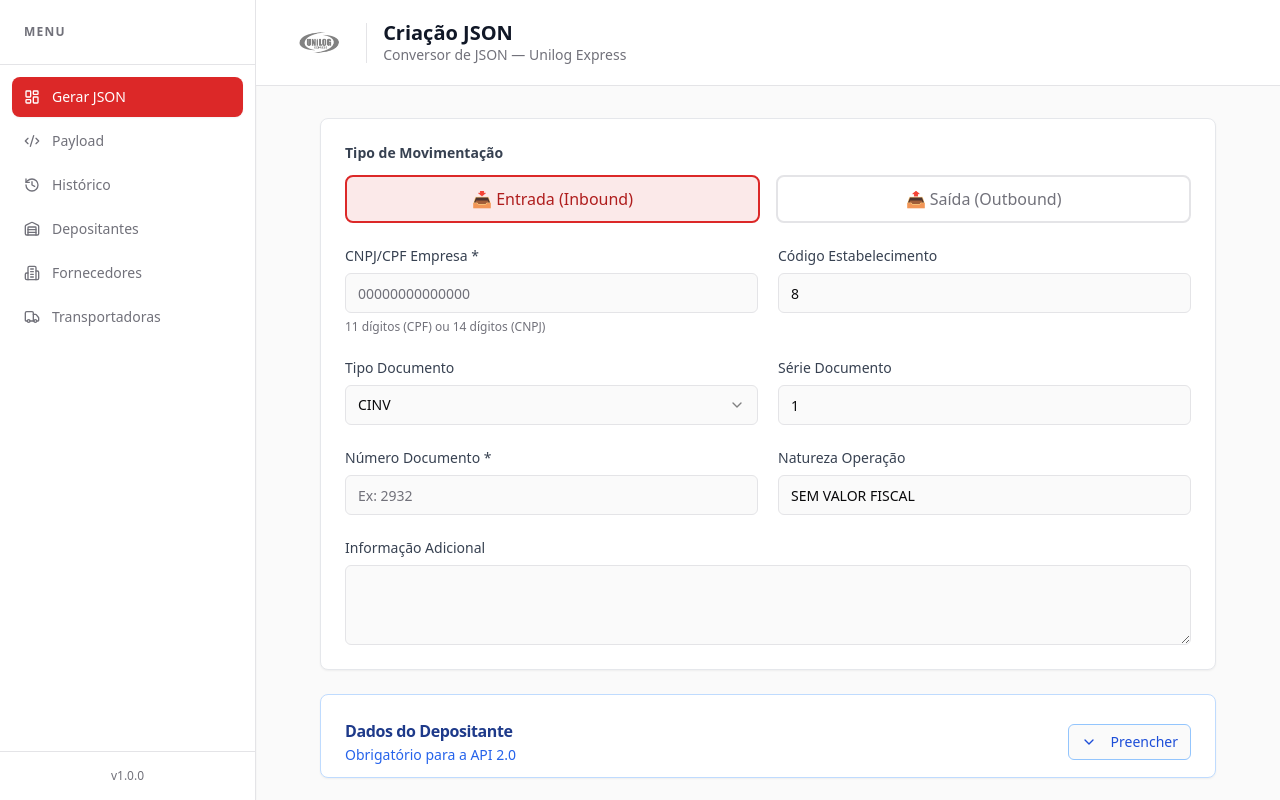
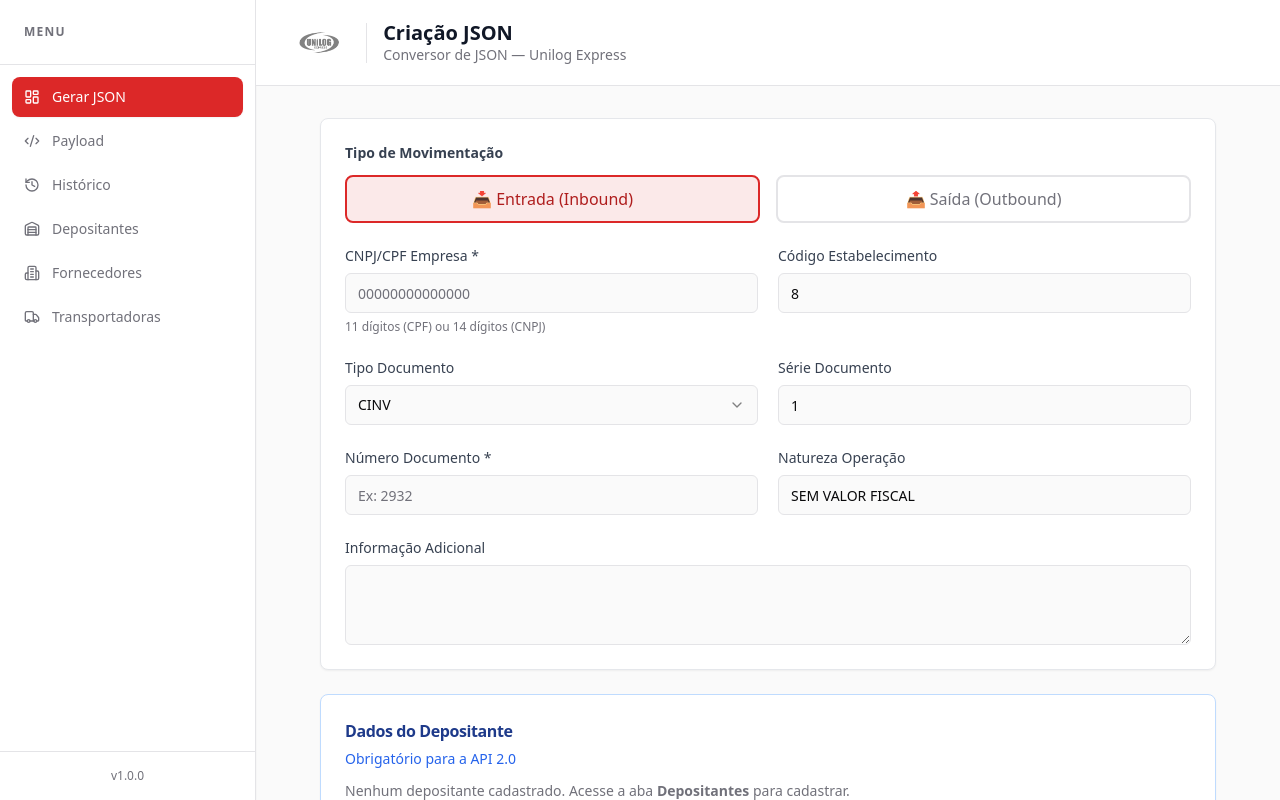
Before and after one commit to randreatta/gerar-json-unilog, a React (Vite) app: page / in a window 1280 px wide. Built offline with nearby package versions, Linux system fonts and the light colour scheme.

Commit message:
feat: simplify depositor section in creator tab to selector only
Co-Authored-By: Claude Sonnet 4.6 <noreply@anthropic.com>

```diff
--- a/src/JsonConverter.jsx
+++ b/src/JsonConverter.jsx
@@ -626,45 +626,28 @@ export default function JsonConverter() {
               {formData.documentType === 'inbound' && (
                 <Card className="border border-blue-200">
                   <CardHeader className="pb-3">
-                    <div className="flex items-center justify-between">
-                      <div>
                     <CardTitle className="text-base text-blue-900">Dados do Depositante</CardTitle>
                     <p className="text-sm text-blue-600 mt-0.5">Obrigatório para a API 2.0</p>
+                  </CardHeader>
+                  <CardContent>
+                    {Object.keys(savedDepositors).length === 0 ? (
+                      <p className="text-sm text-muted-foreground">Nenhum depositante cadastrado. Acesse a aba <strong>Depositantes</strong> para cadastrar.</p>
+                    ) : (
+                      <>
+                        {supplierData.cnpjCpf && (
+                          <div className="mb-3 px-3 py-2 rounded-md bg-blue-50 border border-blue-200 text-sm flex justify-between items-center">
+                            <span className="font-medium text-blue-900">{supplierData.name || supplierData.cnpjCpf}</span>
+                            <span className="text-xs text-blue-600 font-mono">{supplierData.cnpjCpf}</span>
                           </div>
-                      <Button variant="outline" size="sm" onClick={() => setShowSupplierFields(!showSupplierFields)} className="border-blue-300 text-blue-700 hover:bg-blue-50">
-                        {showSupplierFields ? <><ChevronUp className="w-4 h-4 mr-1.5"/>Ocultar</> : <><ChevronDown className="w-4 h-4 mr-1.5"/>Preencher</>}
-                      </Button>
-                    </div>
-                  </CardHeader>
-                  {showSupplierFields && (
-                    <CardContent>
-                      <div className="grid grid-cols-1 md:grid-cols-2 gap-4">
-                        <FormField label="CNPJ/CPF Depositante *" className="md:col-span-2">
-                          <Input value={supplierData.cnpjCpf||''} onChange={e => { const v=e.target.value.replace(/\D/g,''); if(v.length<=14) setSupplierData({...supplierData,cnpjCpf:v}); }} placeholder="00000000000000" />
-                        </FormField>
-                        {Object.keys(savedDepositors).length > 0 && (
-                          <div className="md:col-span-2">
-                            <Label className="text-xs text-muted-foreground mb-2 block">Depositantes cadastrados:</Label>
+                        )}
                         <DepositorSelector saved={savedDepositors}
                           onSelect={cnpj => {
                             const d = savedDepositors[cnpj];
                             if (d) setSupplierData({ ...d });
                           }} />
-                          </div>
+                      </>
                     )}
-                        <FormField label="Nome *" className="md:col-span-2">
-                          <Input value={supplierData.name||''} onChange={e => setSupplierData({...supplierData,name:e.target.value})} placeholder="Nome do depositante" />
-                        </FormField>
-                        <FormField label="Tipo Pessoa">
-                          <Select value={supplierData.personType||'J'} onValueChange={v => setSupplierData({...supplierData,personType:v})}>
-                            <SelectTrigger><SelectValue /></SelectTrigger>
-                            <SelectContent><SelectItem value="J">Jurídica</SelectItem><SelectItem value="F">Física</SelectItem></SelectContent>
-                          </Select>
-                        </FormField>
-                        <AddressFields data={supplierData} setData={setSupplierData} />
-                      </div>
                   </CardContent>
-                  )}
                 </Card>
               )}
 
```
Lines whose indentation alone changed are shown as unchanged.
